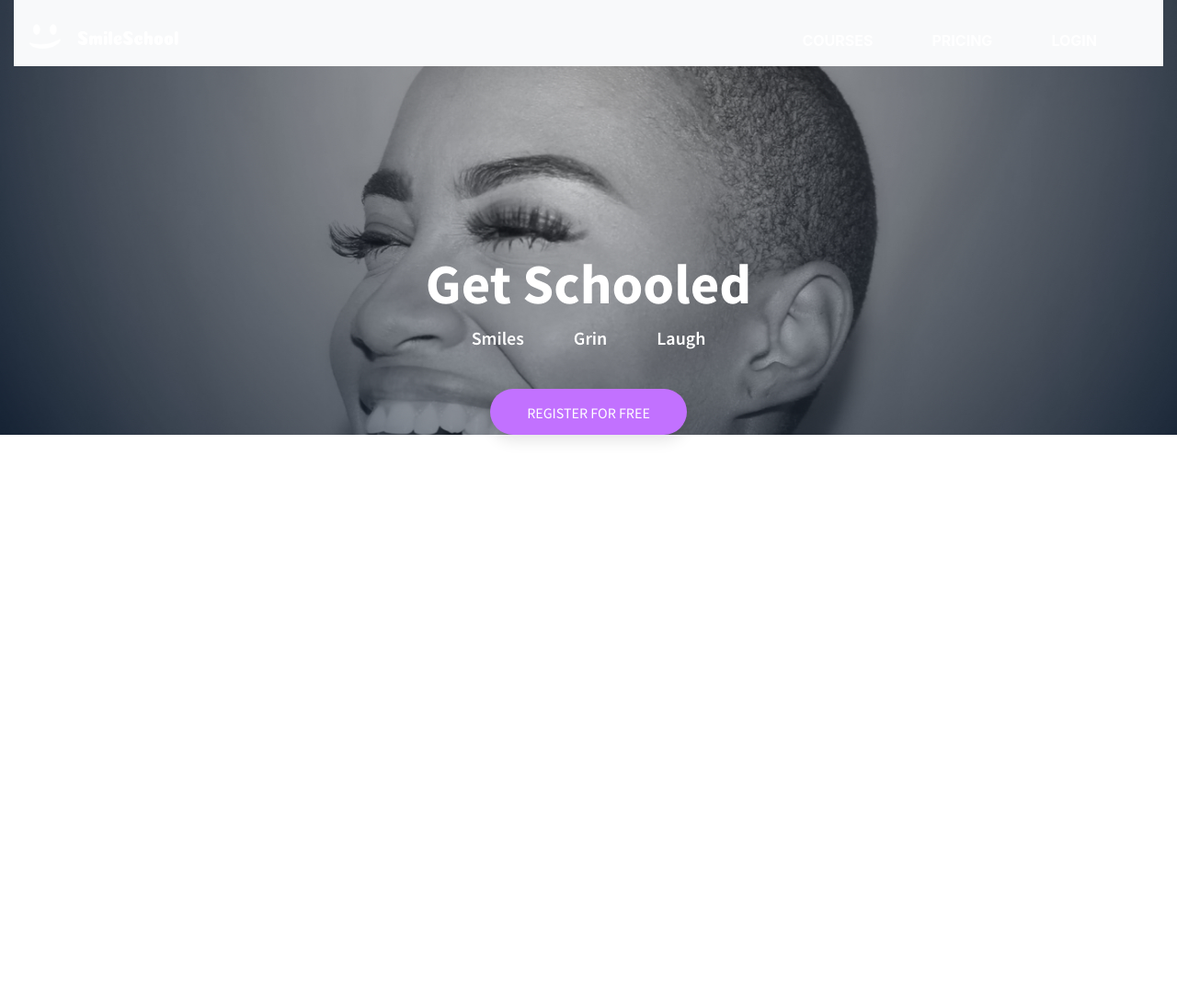
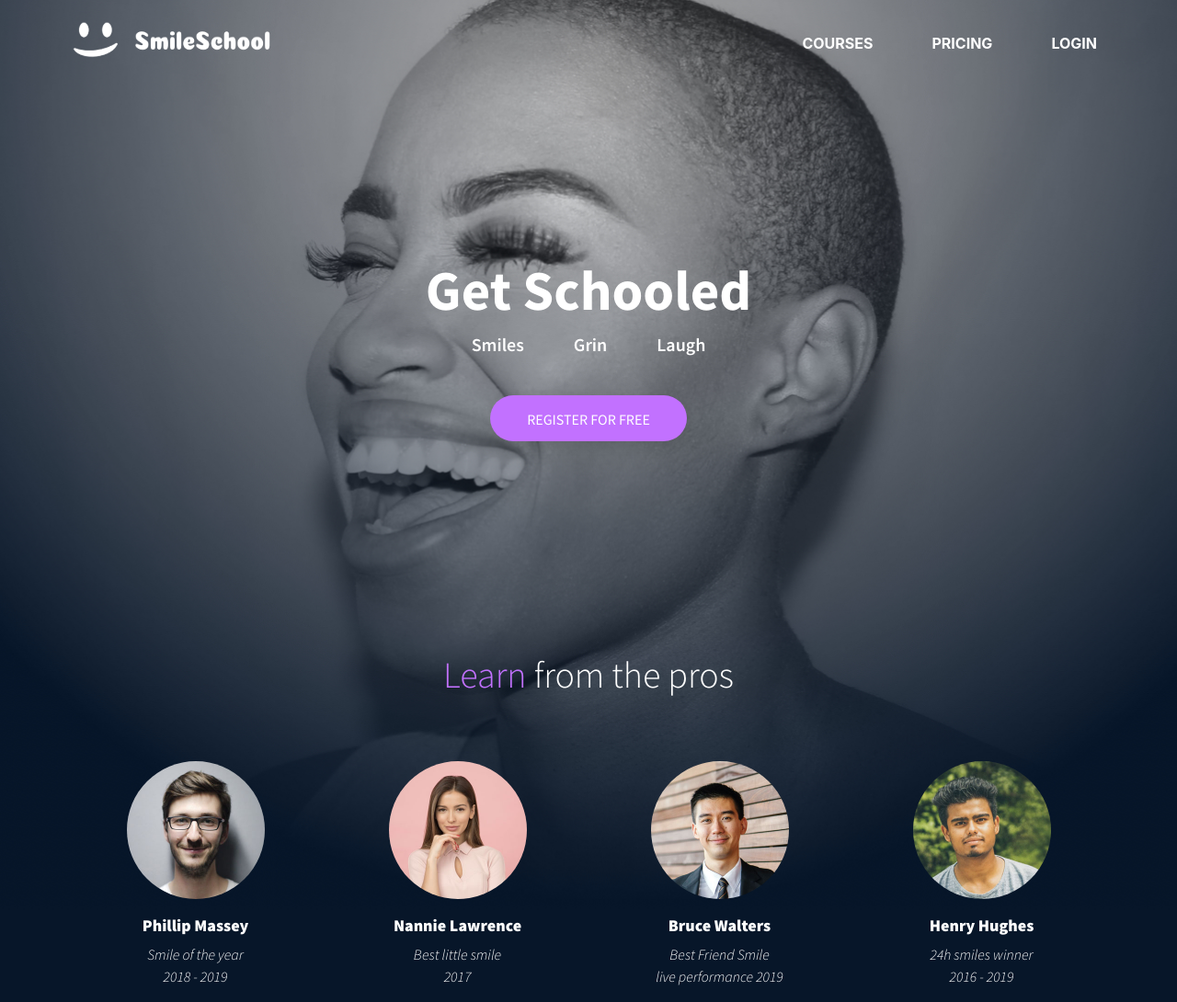
Before and after one commit to CameronRosencutter/holbertonschool-smiling-school, a plain HTML site: page 0-index.html in a window 1280 px wide. Shown: the whole page at 92% size. Before the commit the page ends 800 px from the top, so only its background shows below. Drawn offline with nearby package versions, Linux system fonts and the light colour scheme; files that its build step writes are made by us from their sources; a web font is replaced by a local one.

Commit message:
manny channges

```diff
--- a/0-index.html
+++ b/0-index.html
@@ -15,23 +15,22 @@
 
 <link rel="stylesheet" href="https://stackpath.bootstrapcdn.com/bootstrap/4.4.1/css/bootstrap.min.css" integrity="sha384-Vkoo8x4CGsO3+Hhxv8T/Q5PaXtkKtu6ug5TOeNV6gBiFeWPGFN9MuhOf23Q9Ifjh" crossorigin="anonymous">
 <link rel="stylesheet" href="Styles/styles.css">
-  <title>Figma</title>
+  <title>SmileSchool:)</title>
 </head>
 
 <body>
 
 <header class="header">
-  <div class="bg"></div>
-    <div class="container-fluid container-lg- text-black">
-      <nav class="navbar navbar-expand-lg navbar-light bg-light">
+    <div class="container-fluid container-lg- text-black navbar-light">
+      <nav class="navbar navbar-expand-md navbar-dark text-white">
         <button class="navbar-toggler" type="button" data-toggle="collapse" data-target="#navbarNav" aria-controls="navbarNav" aria-expanded="false" aria-label="Toggle navigation">
           <span class="navbar-toggler-icon"></span>
         </button>
         <a class="header-logo d-flex d-flex  flex-sm-row mx-auto mt-3" href="#">
-          <img class="align-self-center mb-2 mr-3" src="images/smile_off.png" alt="logo" width="36">
-          <img src="images/logo.png" alt="logo" width="112">
+          <img class="align-self-center mb-2 mr-3 ml-lg-5" src="images/smile_off.png" alt="logo" width="50">
+          <img src="images/logo.png" alt="logo" width="150">
       </a>
-        <div class="collapse navbar-collapse mt-3" id="navbarNav">
+        <div class="collapse navbar-collapse mt-3 text-center" id="navbarNav">
           <ul class="navbar-nav ml-auto font-weight-bold">
             <li class="nav-item text-center pr-sm-5">
               <a class="nav-link text-white" href="#">COURSES</a>
@@ -53,6 +52,38 @@
       <button class="schooledbutton">Register for free</button>
     </div>
     </div>
+
+    <div class="learnfrompros container-md container-fluid">
+      <div class="text-center text-white">
+        <h1 class="learn"><span style="color: #C271FF">Learn</span> from the pros</h1>
+        <div class="proprofile row">
+          <div class="profile col-6 col-md-3 ">
+            <img class="mb-2 rounded-circle" src="images/profile_1.jpg" width="150px" alt="phillipmassey">
+            <h1>Phillip Massey</h1>
+            <p>Smile of the year<br>2018 - 2019</p>
+          </div>
+          <div class="profile col-6 col-md-3">
+            <img class="mb-2 rounded-circle" src="images/profile_2.jpg" width="150px"  alt="nannielawrence">
+            <h1>Nannie Lawrence</h1>
+            <p>Best little smile<br>2017</p>
+          </div>
+          <div class="profile col-6 col-md-3 ">
+            <img class="mb-2 rounded-circle" src="images/profile_3.jpg" width="150px"  alt="brucewalters">
+            <h1>Bruce Walters</h1>
+            <p>Best Friend Smile<br>live performance 2019</p>
+          </div>
+          <div class="profile col-6 col-md-3">
+            <img class="mb-2 rounded-circle" src="images/profile_4.jpg" width="150px"  alt="henryhughes">
+            <h1>Henry Hughes</h1>
+            <p>24h smiles winner<br>2016 - 2019</p>
+          </div>
+
+
+          </div>
+        </div>
+      </div>
+
+    </div>
 </header>
 
 
--- a/Styles/Homepage/_header.scss
+++ b/Styles/Homepage/_header.scss
@@ -2,10 +2,11 @@
 
 .header {
     background: url(../images/pic_1.jpg);
+    background-size: cover;
     background-repeat: no-repeat;
-    background-position: top;
-    background-size: 100%;
+    background-position: center center;
     background-color: #071728;
+
 
     .GetSchooled h1 {
         margin-top: 200px;
@@ -24,4 +25,27 @@
     .buttoncontainer {
         margin-top: 40px;
     }
+
+    .learnfrompros {
+        margin-top: 230px;
+
+        .learn {
+            font-family: Source Sans Pro-Light;
+        }
+    }
+
+    .proprofile {
+        margin-top: 70px;
+
+        .profile h1{
+            font-family: Source Sans Pro-Black;
+            font-size: 18px;
+            margin-top: 10px;
+        }
+
+        .profile p {
+            font-family: Source Sans Pro_Lightit;
+            padding: 0px;
+        }
+    }
 }
--- a/Styles/Homepage/_registerbutton.scss
+++ b/Styles/Homepage/_registerbutton.scss
@@ -1,5 +1,5 @@
 
-button {
+.schooledbutton {
     color: #FFF;
     text-align: center;
     font-family: Source Sans Pro;
@@ -18,7 +18,7 @@ button {
     box-shadow: 0 0.4em 1em rgba(0, 0, 0, 0.1);
 }
 
-button:hover {
+.schooledbutton:hover {
     color: #C271FF;
     transition: 0.2s;
     transform: scale(1.02);
```
Also changed, not shown: Styles/_hamburgerbutton.scss (added), Styles/styles.css, 1 other file.
